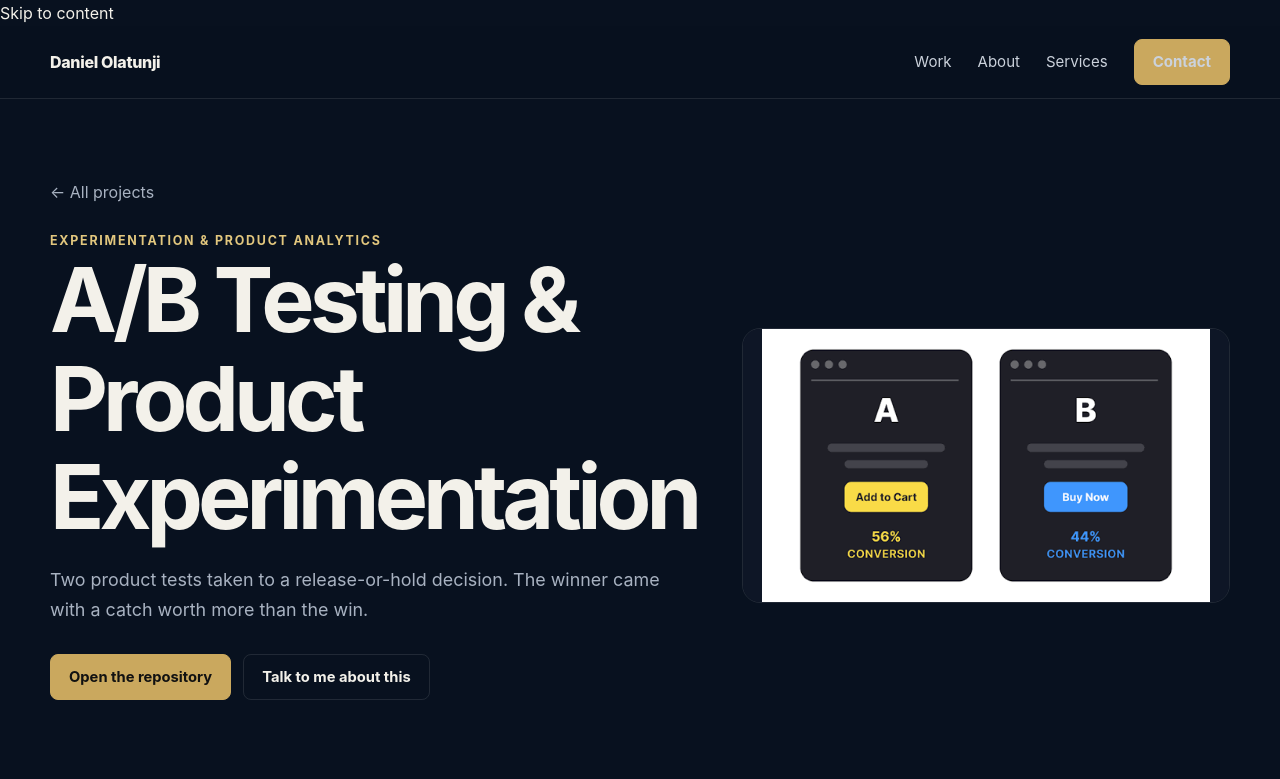
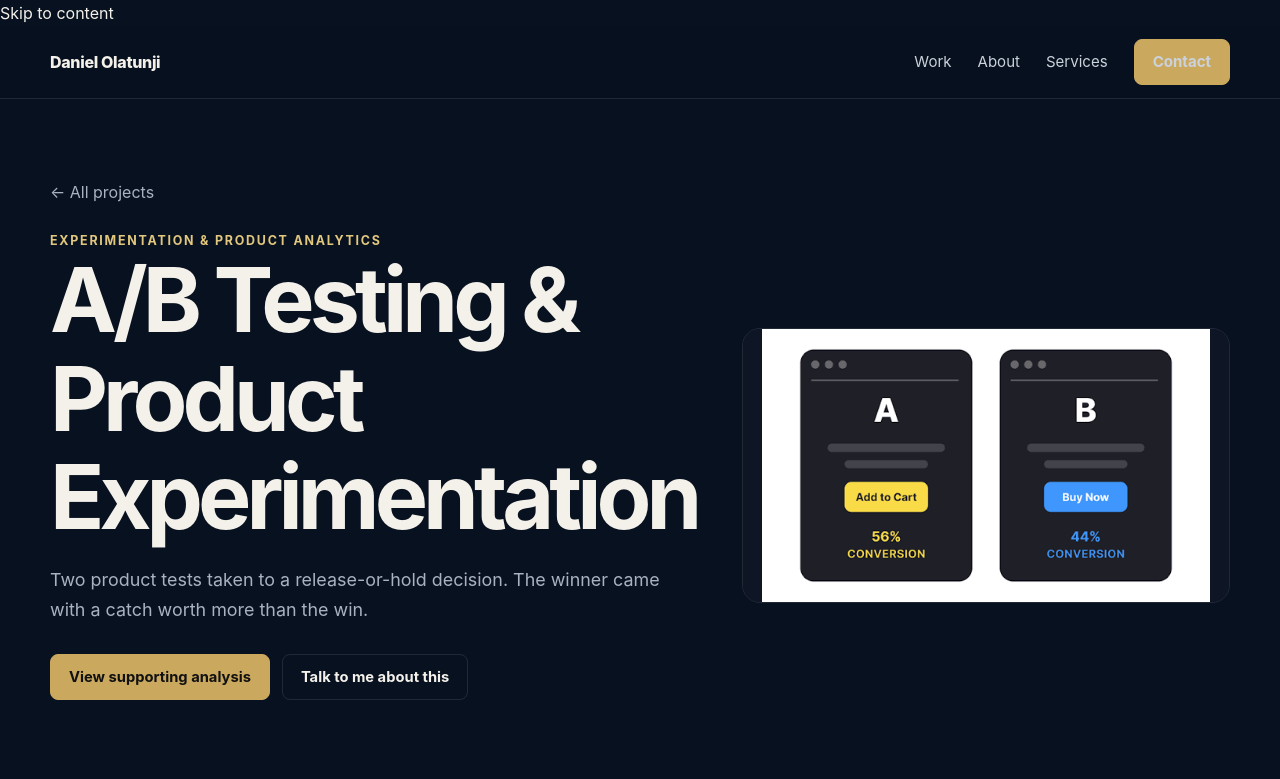
Before and after one commit to oreoluwadaniel/daniel-olatunji-portfolio, a Next.js app: page /work/ab-testing-experimentation in a window 1280 px wide. Shown: the top 779 px of the page. Built offline with nearby package versions, Linux system fonts and the light colour scheme.

Commit message:
Keep case study reading on site

```diff
--- a/app/work/[slug]/page.tsx
+++ b/app/work/[slug]/page.tsx
@@ -64,7 +64,7 @@ export default async function ProjectPage({ params }: { params: Promise<{ slug:
   };
 
   return <main><script type="application/ld+json" dangerouslySetInnerHTML={{__html:JSON.stringify(schema)}} />
-    <section className="case-hero"><div className="container"><Link className="backlink" href="/work">← All projects</Link><div className="case-hero-grid"><div><div className="eyebrow">{p.category}</div><h1>{p.title}</h1><p className="lead">{p.short}</p><div className="actions"><a className="btn btn-primary" href={p.github} target="_blank" rel="noreferrer">Open the repository</a><Link className="btn btn-secondary" href="/contact">Talk to me about this</Link></div></div><div><figure className="case-cover"><img src={p.cover} alt={p.title} width="1600" height="900" fetchPriority="high" /></figure></div></div></div></section>
+    <section className="case-hero"><div className="container"><Link className="backlink" href="/work">← All projects</Link><div className="case-hero-grid"><div><div className="eyebrow">{p.category}</div><h1>{p.title}</h1><p className="lead">{p.short}</p><div className="actions"><a className="btn btn-primary" href={p.github} target="_blank" rel="noreferrer">View supporting analysis</a><Link className="btn btn-secondary" href="/contact">Talk to me about this</Link></div></div><div><figure className="case-cover"><img src={p.cover} alt={p.title} width="1600" height="900" fetchPriority="high" /></figure></div></div></div></section>
     <section className="container snapshot"><div className="card"><span className="small">Size of the work</span><strong>{p.scale}</strong></div><div className="card"><span className="small">Data used</span><strong>{p.data.slice(0,2).join(" · ")}</strong></div><div className="card"><span className="small">Main tools</span><strong>{p.tools.slice(0,3).join(" · ")}</strong></div><div className="card"><span className="small">Area</span><strong>{p.category.split(" & ")[0]}</strong></div></section>
     <section className="case-section"><div className="container copy"><div className="eyebrow">01 · Context</div><h2>Business context</h2><p>{p.context}</p></div></section>
     <section className="case-section"><div className="container copy"><div className="eyebrow">02 · Decision</div><h2>The decision to support</h2><p>{p.problem}</p><p>{p.objective}</p></div></section>
@@ -73,6 +73,6 @@ export default async function ProjectPage({ params }: { params: Promise<{ slug:
     {evidence && <section className="case-section evidence-section"><div className="container"><div className="eyebrow">Evidence</div><h2>Project evidence</h2><figure className="evidence-frame"><img src={evidence.src} alt={evidence.alt} loading="lazy" /></figure></div></section>}
     <section className="case-section"><div className="container"><div className="eyebrow">05 · Action</div><h2>Recommended actions</h2><ul className="case-list">{p.recommendations.map(x=><li key={x}>{x}</li>)}</ul></div></section>
     <section className="case-section"><div className="container"><div className="eyebrow">06 · Tools</div><h2>Tools used</h2><div className="tag-list" style={{marginTop:20}}>{p.tools.map(t=><span className="tag" key={t}>{t}</span>)}</div></div></section>
-    <section className="section-tight"><div className="container contact-box"><div><div className="eyebrow">Next project</div><h2 style={{marginTop:8}}>{next.title}</h2><p>{next.short}</p><Link className="btn btn-primary" href={`/work/${next.slug}`}>Read it →</Link></div><div><div className="eyebrow">Work with me</div><h3 style={{marginTop:8}}>Have a number nobody can explain?</h3><p className="small">Tell me what the report says and what you suspect it is hiding.</p><Link className="btn btn-secondary" href="/contact">Get in touch</Link></div></div></section>
+    <section className="section-tight"><div className="container contact-box"><div><div className="eyebrow">Next project</div><h2 style={{marginTop:8}}>{next.title}</h2><p>{next.short}</p><Link className="btn btn-primary" href={`/work/${next.slug}`}>View case study →</Link></div><div><div className="eyebrow">Work with me</div><h3 style={{marginTop:8}}>Have a number nobody can explain?</h3><p className="small">Tell me what the report says and what you suspect it is hiding.</p><Link className="btn btn-secondary" href="/contact">Get in touch</Link></div></div></section>
   </main>;
 }
```
